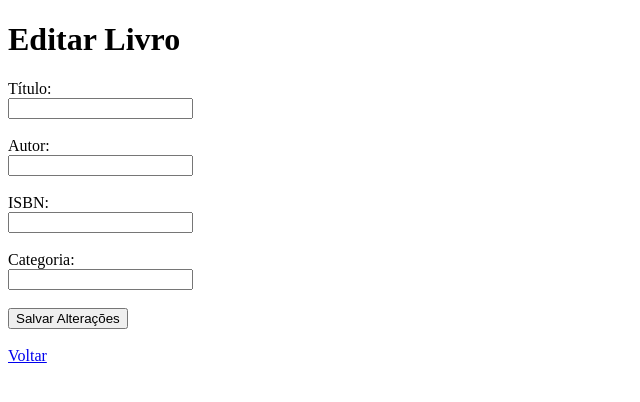
After one commit to eduardasaraujo/library-manager, a Flask app: template app/templates/books/edit_book.html in a window 1280 px wide. The commit adds this page. Shown: the top 402 px of the page, without its empty margins (0-640 px from the left). Run offline with Flask 3, Linux system fonts and the light colour scheme; the template is opened without the code that fills it, so the values that code supplies are empty.

Commit message:
feat: implementando edição de livros

```diff
--- a/app/templates/books/books.html
+++ b/app/templates/books/books.html
@@ -40,6 +40,10 @@
 <li>
     {{ book.title }} - {{ book.author }}
 
+   <a href="/books/edit/{{ book.id }}">
+        Editar
+    </a>
+
     <a href="/books/delete/{{ book.id }}">
         Excluir
     </a>
--- /dev/null
+++ b/app/templates/books/edit_book.html
@@ -0,0 +1,34 @@
+<!DOCTYPE html>
+<html lang="pt-BR">
+<head>
+    <meta charset="UTF-8">
+    <title>Editar Livro</title>
+</head>
+<body>
+
+<h1>Editar Livro</h1>
+
+<form method="POST">
+
+    <label>Título:</label><br>
+    <input type="text" name="title" value="{{ book.title }}" required><br><br>
+
+    <label>Autor:</label><br>
+    <input type="text" name="author" value="{{ book.author }}" required><br><br>
+
+    <label>ISBN:</label><br>
+    <input type="text" name="isbn" value="{{ book.isbn }}" required><br><br>
+
+    <label>Categoria:</label><br>
+    <input type="text" name="category" value="{{ book.category }}" required><br><br>
+
+    <button type="submit">Salvar Alterações</button>
+
+</form>
+
+<br>
+
+<a href="/books">Voltar</a>
+
+</body>
+</html>
```
Also changed, not shown: app/routes/main.py (+18 -0 lines).
